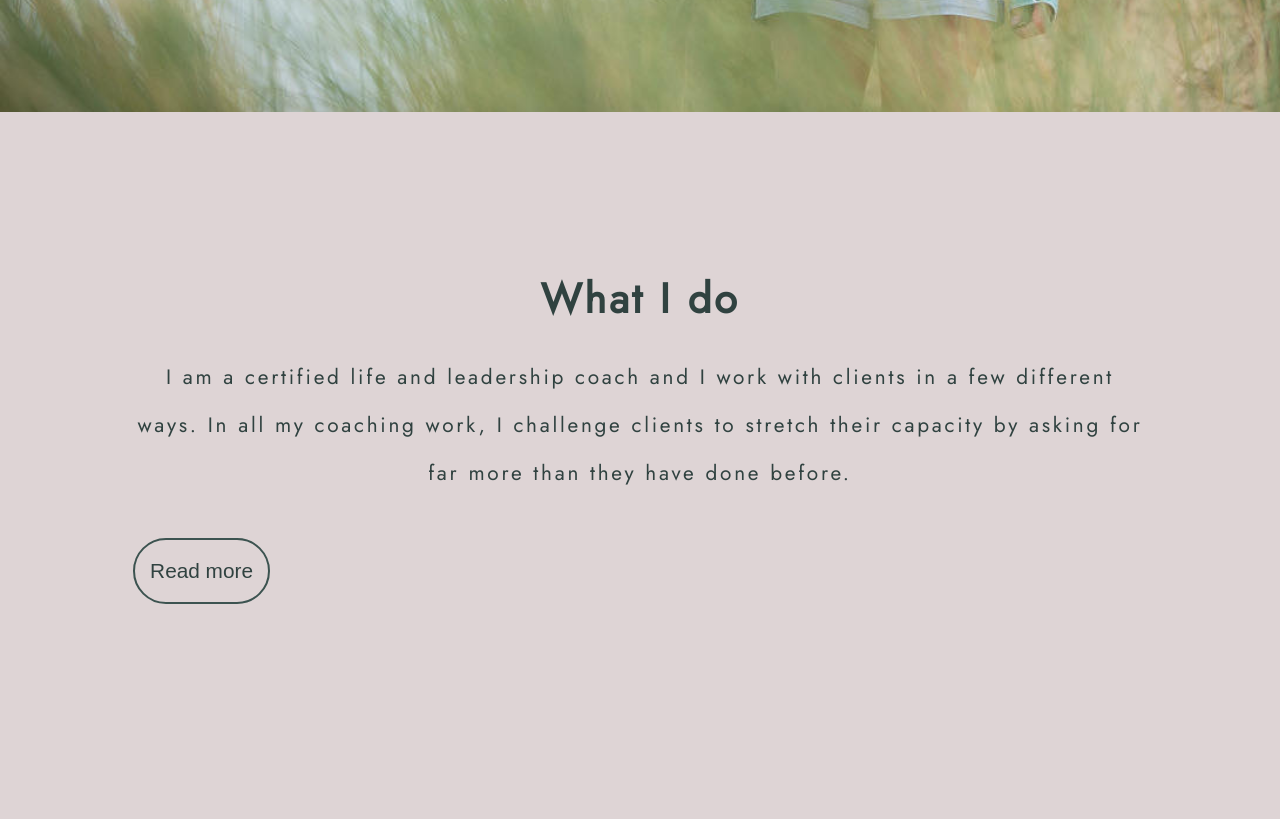
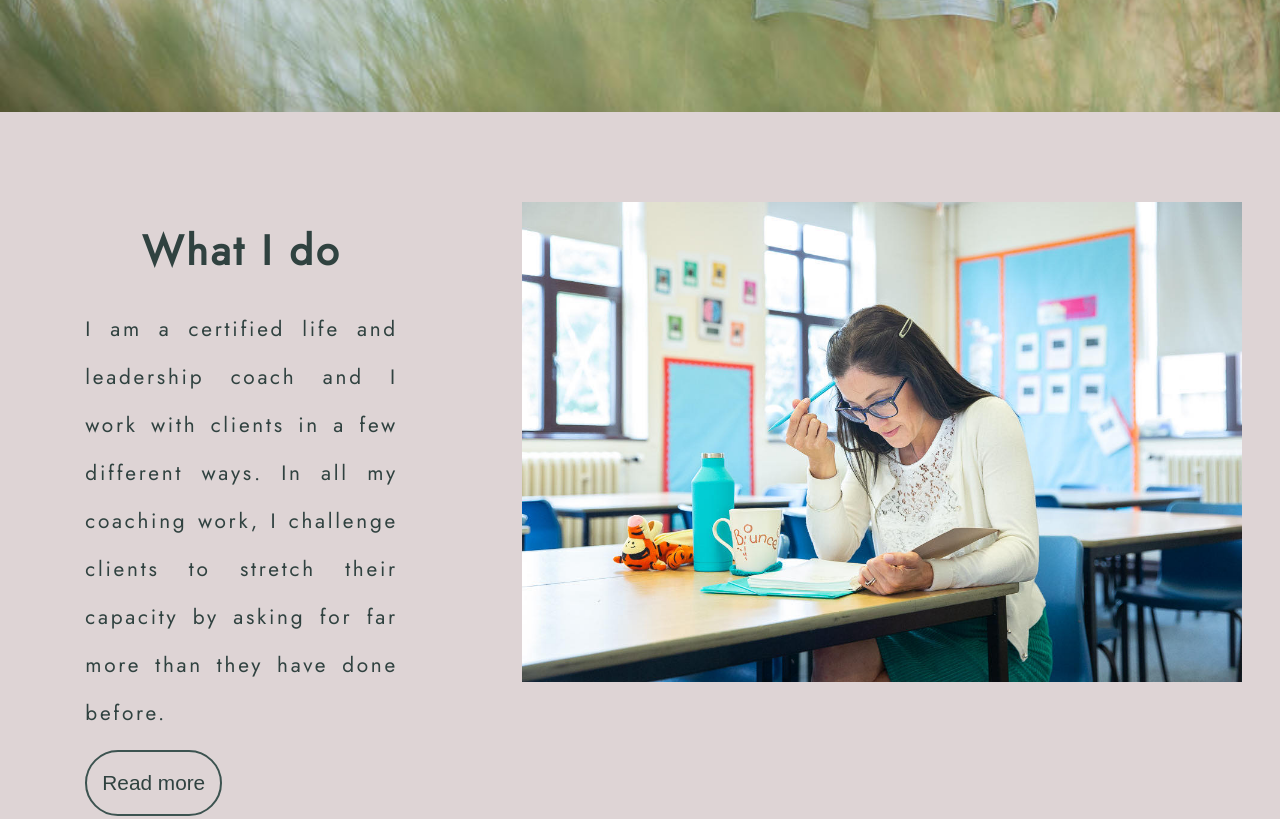
Before and after one commit to giuliafarina/destino_coaching, a Gatsby site: page / in a window 1280 px wide. Shown: the part 800-1619 px from the top of the page. Built offline with nearby package versions, Linux system fonts and the light colour scheme; Gatsby itself is replaced by a stand-in of ours.

Commit message:
add picture ServicesPrev

```diff
--- a/src/components/ServicesPrev.js
+++ b/src/components/ServicesPrev.js
@@ -3,10 +3,12 @@ import * as React from "react";
 import * as styles from "../styles/servicesPrev.module.css"
 import Button from "./button.js";
 import { Link } from "gatsby";
+import desk from "../images/desk.jpeg";
 
 const ServicesPrev = ({ idProp }) => {
     return <>
         <div className="container_section_pink" id={idProp}>
+            <img className={styles.desk_image} src={desk} />
             <div className={styles.container_content_pink}>
                 <div className={styles.content_pink}><h1 className={styles.title_pink}>What I do</h1>
                     <p> I am a certified life and leadership coach and I work with clients in a few different ways. In all my coaching work,
--- a/src/styles/servicesPrev.module.css
+++ b/src/styles/servicesPrev.module.css
@@ -11,7 +11,12 @@
 }
 
 .content_pink p {
-    text-align: center;
+    text-align: justify;
+}
+
+.desk_image {
+    max-height: 60%;
+    padding: 5% 3%;
 }
 
 .title_pink {
```
Also changed, not shown: src/images/desk.jpeg (added).
